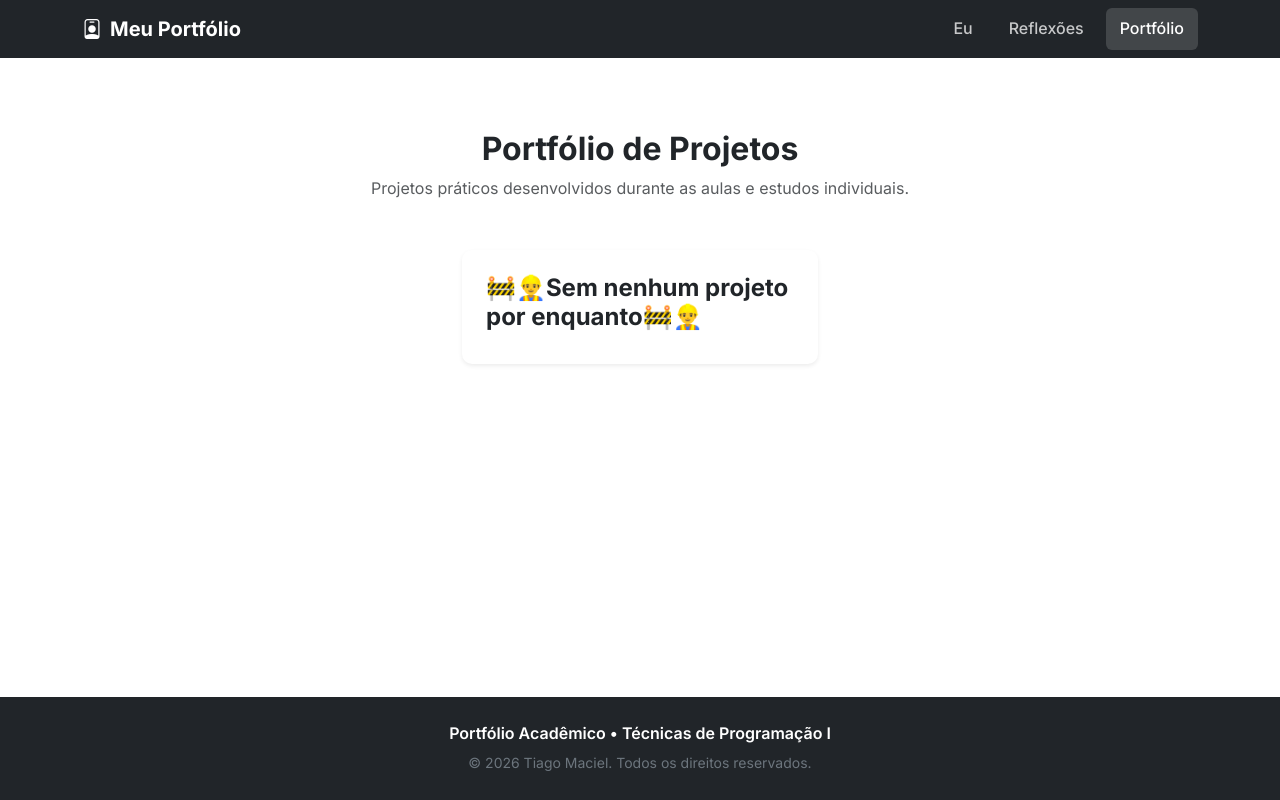
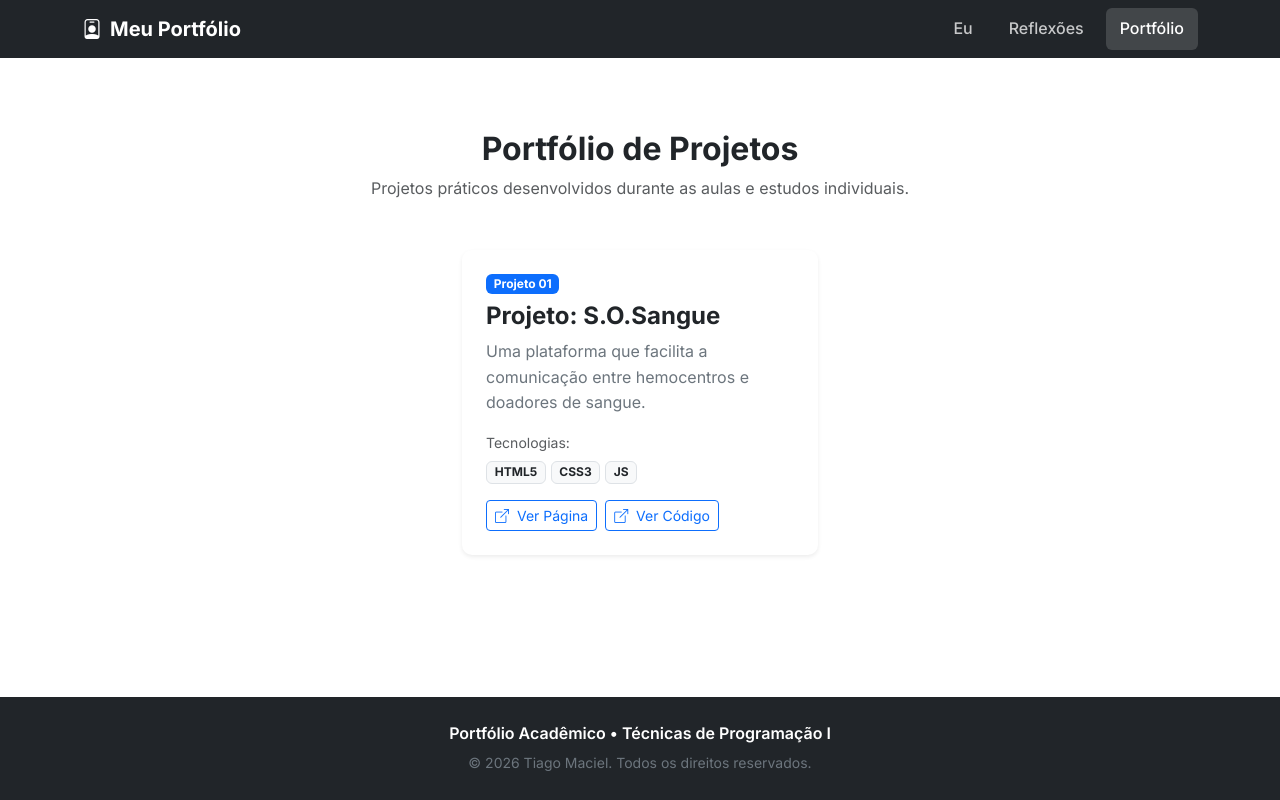
Before and after one commit to TiagoMacielGithub/portfolio, a plain HTML site: page portfolio.html in a window 1280 px wide. Drawn offline with nearby package versions, Linux system fonts and the light colour scheme.

Commit message:
Atualização 10/09

```diff
--- a/portfolio.html
+++ b/portfolio.html
@@ -52,14 +52,29 @@
 
       <div class="row justify-content-center">
 
-        <!-- Projeto 2 -->
+        <!-- Molde de projeto -->
         <div class="col-md-6 col-lg-4">
           <div class="card h-100 shadow-sm border-0">
             <div class="card-body d-flex flex-column p-4">
-              <h2 class="h4 card-title fw-bold text-dark">🚧👷‍♂️Sem nenhum projeto por enquanto🚧👷‍♂️</h2>
+              <span class="badge bg-primary mb-2 align-self-start">Projeto 01</span>
+              <h2 class="h4 card-title fw-bold text-dark">Projeto: S.O.Sangue</h2>
               <p class="card-text text-secondary flex-grow-1">
-
+                Uma plataforma que facilita a comunicação entre hemocentros e doadores de sangue.
               </p>
+              <div class="mb-3">
+                <small class="text-muted d-block mb-1">Tecnologias:</small>
+                <span class="badge bg-light text-dark border">HTML5</span>
+                <span class="badge bg-light text-dark border">CSS3</span>
+                <span class="badge bg-light text-dark border">JS</span>
+              </div>
+              <div class="d-flex gap-2 mt-auto">
+                <a href="https://pi-s-o-sangue.vercel.app" class="btn btn-outline-primary btn-sm" target="_blank">
+                  <i class="bi bi-box-arrow-up-right me-1"></i> Ver Página
+                </a>
+                <a href="https://github.com/InDyeIn/PI---S.o.Sangue" class="btn btn-outline-primary btn-sm" target="_blank">
+                  <i class="bi bi-box-arrow-up-right me-1"></i> Ver Código
+                </a>
+              </div>
             </div>
           </div>
         </div>
```
